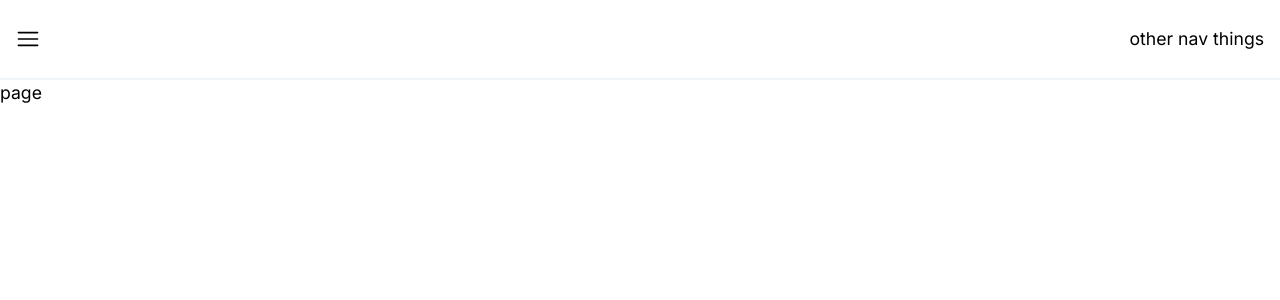
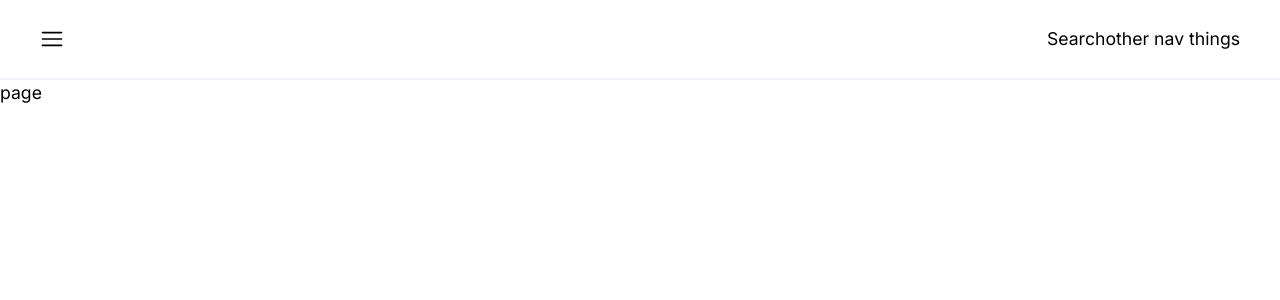
Before and after one commit to DLee1993/scribblepad, a Next.js app: page /notes in a window 1280 px wide. Shown: the top 300 px of the page. Built offline with nearby package versions, Linux system fonts and the light colour scheme.

Commit message:
added search component file

```diff
--- a/app/components/Navbar.tsx
+++ b/app/components/Navbar.tsx
@@ -21,6 +21,7 @@ import {
 import Link from "next/link";
 import { useState } from "react";
 import { usePathname } from "next/navigation";
+import Search from "./Search";
 
 export default function Navbar() {
     const [menuStatus, setMenuStatus] = useState<boolean>(false);
@@ -31,14 +32,14 @@ export default function Navbar() {
     };
 
     return (
-        <nav className="flex justify-between items-center p-4 border-b-2 border-slate-100">
+        <nav className="flex justify-between items-center py-4 px-10 border-b-2 border-slate-100">
             <Sheet open={menuStatus} onOpenChange={setMenuStatus}>
                 <SheetTrigger>
                     <HamburgerMenuIcon className="size-6" />
                 </SheetTrigger>
                 <SheetContent
                     side="left"
-                    className="flex flex-col justify-start items-start py-6 px-3 sm:max-w-[18rem]"
+                    className="flex flex-col justify-start items-start py-6 px-3 sm:max-w-[18rem] capitalize"
                 >
                     <SheetHeader>
                         <SheetTitle className="font-bold text-md pl-3">
@@ -47,13 +48,13 @@ export default function Navbar() {
                             </Link>
                         </SheetTitle>
                     </SheetHeader>
-                    <section className="flex flex-col justify-between items-start flex-1 w-full mt-10 capitalize">
+                    <section className="flex flex-col justify-between items-start flex-1 w-full mt-10">
                         <ul id="menuList">
                             <li>
                                 <Link
                                     href="/notes"
                                     onClick={changeMenuStatus}
-                                    className={`link ${pathname === "/notes" ? "active" : ""}`}
+                                    className={`link ${pathname === "/" ? "active" : ""}`}
                                 >
                                     <span>
                                         <ReaderIcon />
@@ -102,7 +103,10 @@ export default function Navbar() {
                     </SheetFooter>
                 </SheetContent>
             </Sheet>
-            <p>other nav things</p>
+            <section className="flex justify-center items-center">
+                <Search />
+                <p>other nav things</p>
+            </section>
         </nav>
     );
 }
--- /dev/null
+++ b/app/components/Search.tsx
@@ -0,0 +1,5 @@
+export default function Search() {
+  return (
+    <div>Search</div>
+  )
+}
```
Also changed, not shown: app/[tasks]/page.tsx (renamed from app/[notes]/page.tsx).
